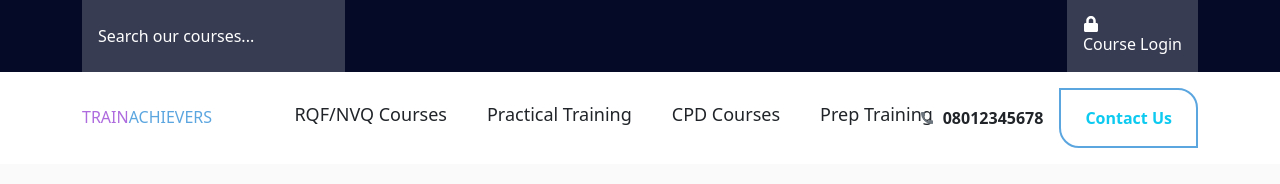
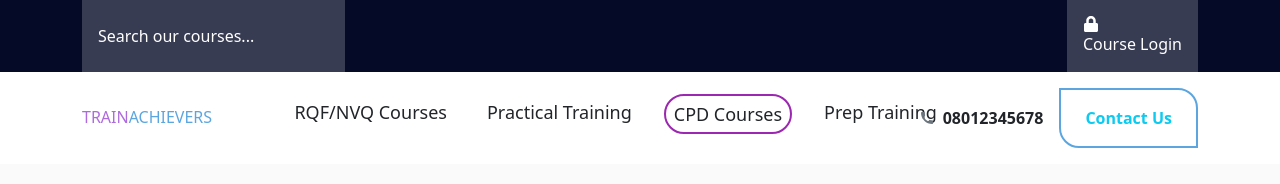
Before and after one commit to George-Gyang/train-achievers, a React (Vite) app: page /cdp_course in a window 1280 px wide. Shown: the top 184 px of the page. Built offline with nearby package versions, Linux system fonts and the light colour scheme.

Commit message:
styiling update

```diff
--- a/src/components/layout/NavbarComponent.jsx
+++ b/src/components/layout/NavbarComponent.jsx
@@ -23,7 +23,7 @@ const NavbarComponent = () => {
                             navItems.map((each, i) => {
                              const activeLink = activeNav == each.link
                                 return (
-                                    <li key={i} className={`me-4 hover_primary_color text-nowrap p-1 px-2 ${activeLink ? "border-b-2 border-purple-500 border-2 rounded-full" : ""}`}> <Link className=' text-lg' to={each.route}>{each.link}</Link> </li>
+                                    <li key={i} className={`me-4 hover_primary_color font-medium text-nowrap p-1 px-2 ${activeLink ? "border-b-2 border-purple-500 border-2 rounded-full" : ""}`}> <Link className=' text-lg' to={each.route}>{each.link}</Link> </li>
                                 )
                             })
                         }
--- a/src/pages/CPDCourses.jsx
+++ b/src/pages/CPDCourses.jsx
@@ -1,12 +1,19 @@
-import React from 'react'
+import React, { useContext, useEffect } from 'react'
 import Card from '../components/general/Card'
 import MaterialCard from '../components/general/Card'
 import { Link } from 'react-router-dom'
 import { FaUser } from 'react-icons/fa6'
 import MyProfile from '../CPD/MyProfile'
 import CPDCourseSlider from '../CPD/CPDCourseSlider'
+import { ResourceContext } from '../components/context/ResourceContext'
 
 const CPDCourses = () => {
+    const { setActiveNav } = useContext(ResourceContext);
+    useEffect(() => {
+        setActiveNav("CPD Courses")
+        window.scrollTo(0, 0);
+    }, []);
+
     return (
         <div className='bg-gray-50 py-5'>
             <div className="pb-5">
--- a/src/pages/PhysicalCourses.jsx
+++ b/src/pages/PhysicalCourses.jsx
@@ -31,10 +31,15 @@ const PhysicalCourses = () => {
                             </div>
                         </div>
                         <div className="col-md-5 flex justify-center md:justify-end md:pr-16 ">
+                            <div style={{ backgroundImage: `url(${nursingImg})`, backgroundSize: "cover" }} className="my-5 size-[250px] md:size-[350px] rounded-full">
+                                {/* <img src={nursingImg} alt="" className="size-[200px] md:size-[300px] rounded-full" /> */}
+                            </div>
+                        </div>
+                        {/* <div className="col-md-5 flex justify-center md:justify-end md:pr-16 ">
                             <div className="my-5 size-[200px">
                                 <img src={nursingImg} alt="" className="size-[200px] md:size-[300px] rounded-full" />
                             </div>
-                        </div>
+                        </div> */}
                     </div>
                 </div>
             </div>
```
